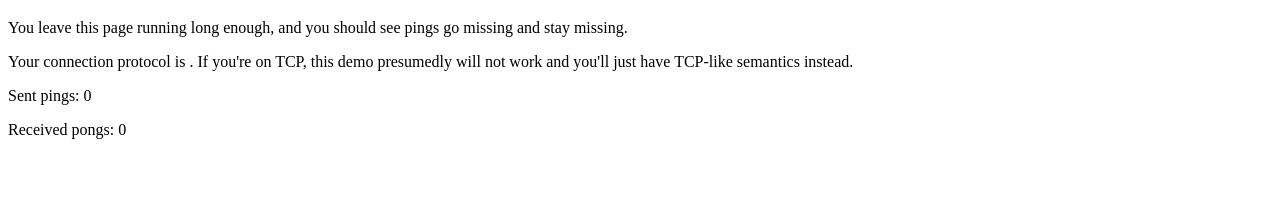
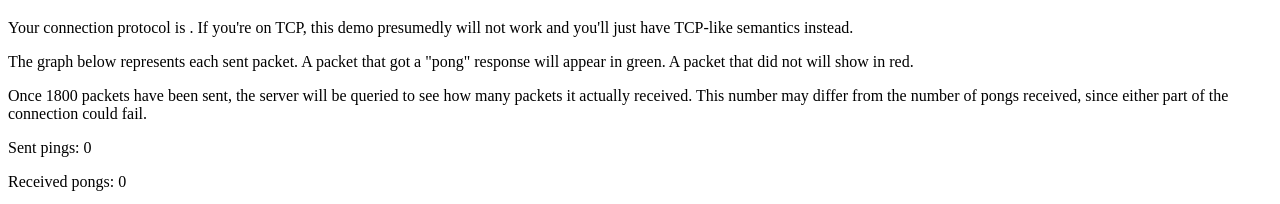
Before and after one commit to thomasboyt/webrtc-server-thing, a website with bundled scripts: page client/index.html in a window 1280 px wide. Shown: the part 61-265 px from the top of the page. Built offline with nearby package versions, Linux system fonts and the light colour scheme; no server answers.

Commit message:
Update demo description

```diff
--- a/client/example.js
+++ b/client/example.js
@@ -1,4 +1,9 @@
 import DataConnection from './client.js';
+
+const canvas = document.querySelector('#canvas');
+const ctx = canvas.getContext('2d');
+const squareSize = 10;
+const maxPackets = (canvas.width / squareSize) * (canvas.height / squareSize);
 
 const vm = new Vue({
   el: '#app',
@@ -7,14 +12,9 @@ const vm = new Vue({
     pongCount: 0,
     pingsReceived: null,
     protocol: null,
+    maxPackets,
   },
 });
-
-const canvas = document.querySelector('#canvas');
-const ctx = canvas.getContext('2d');
-const squareSize = 10;
-const maxPackets = (canvas.width / squareSize) * (canvas.height / squareSize);
-// const maxPackets = 100;
 
 function updateNode(idx, style) {
   ctx.fillStyle = style;
--- a/client/index.html
+++ b/client/index.html
@@ -11,9 +11,11 @@
   <div id="app">
     <h1>UDP-like WebRTC Demo</h1>
 
-    <p>You leave this page running long enough, and you should see pings go missing and stay missing.</p>
+    <p>Your connection protocol is <strong>{{protocol}}</strong>. If you're on TCP, this demo presumedly will not work and you'll just have TCP-like semantics instead.</p>
 
-    <p>Your connection protocol is <strong>{{protocol}}</strong>. If you're on TCP, this demo presumedly will not work and you'll just have TCP-like semantics instead.</p>
+    <p>The graph below represents each sent packet. A packet that got a "pong" response will appear in green. A packet that did not will show in red.</p>
+
+    <p>Once {{maxPackets}} packets have been sent, the server will be queried to see how many packets it actually received. This number may differ from the number of pongs received, since either part of the connection could fail.</p>
 
     <p>Sent pings: {{pingCount}}</p>
 
```
